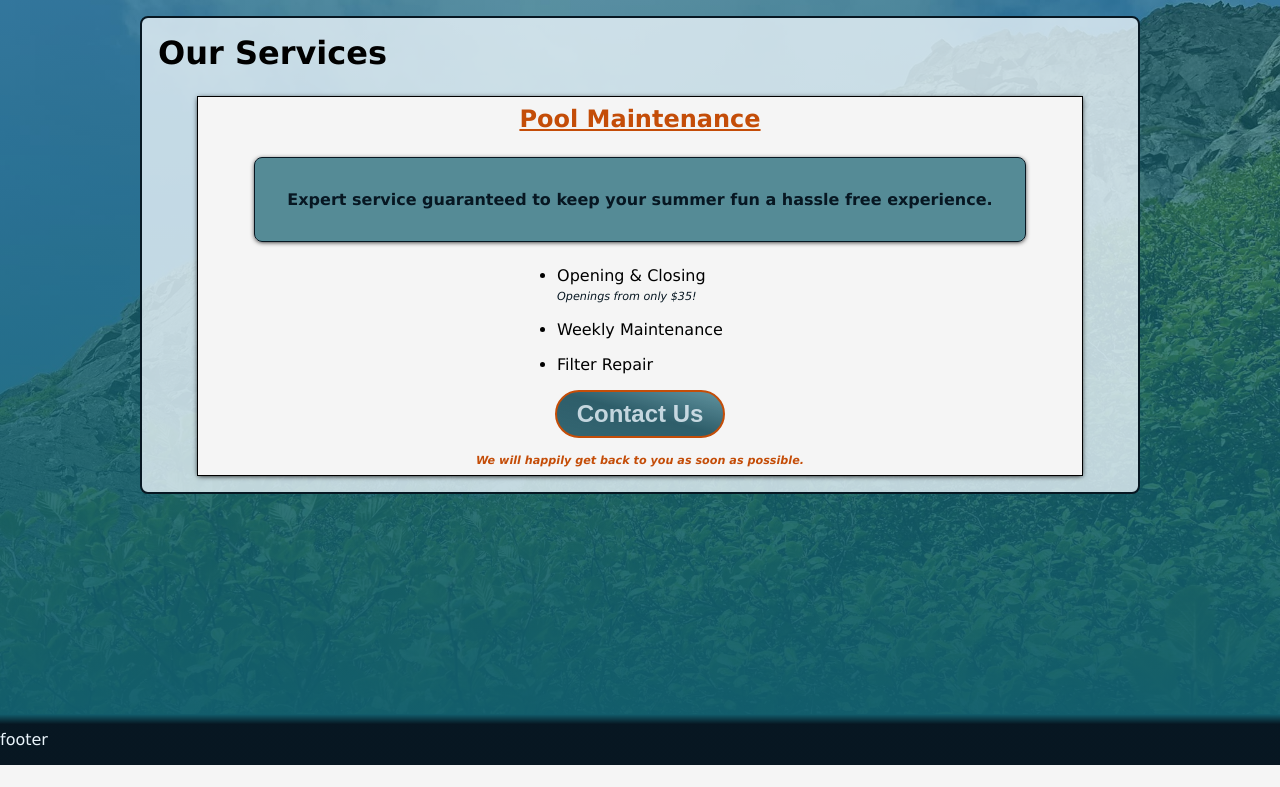
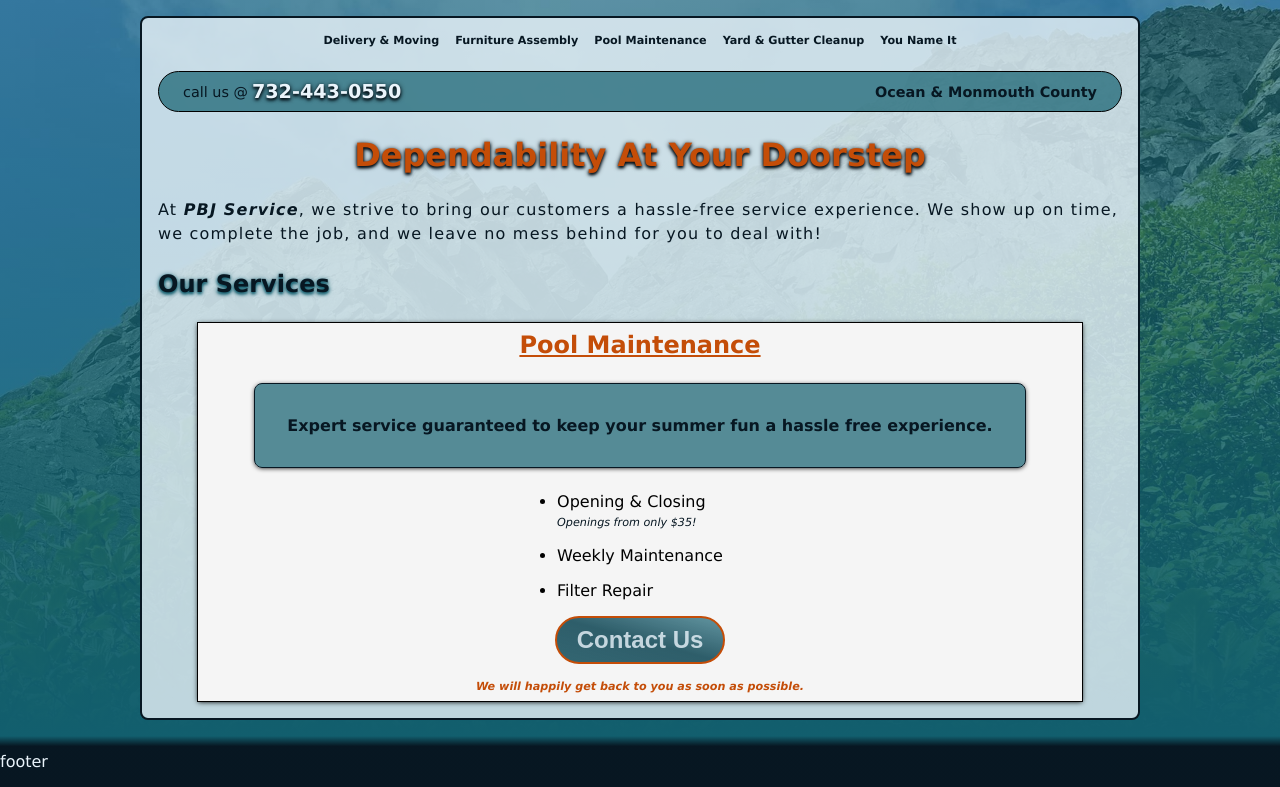
Before and after one commit to jake-the-cake/django_peakbound, a Django app: template flamingo/service/templates/service/service-home.html in a window 1280 px wide. Shown: the part 35-822 px from the top of the page. Before the commit the page ends 800 px from the top, so only its background shows below. Run offline with Django 5.2, Linux system fonts and the light colour scheme; the template is opened without the code that fills it, so the values that code supplies are empty.

Commit message:
service page

```diff
--- a/flamingo/flamingo/views.py
+++ b/flamingo/flamingo/views.py
@@ -1,8 +1,9 @@
 # from django.http import HttpResponse
 from django.shortcuts import render
+from _config.links import footer
 
 def homepage(request):
-	return render(request, 'home.html', { 'site': 'peakbound' })
+	return render(request, 'home.html', { 'site': 'peakbound', 'links': footer['peakbound']})
 
 
 def about(request):
--- a/flamingo/service/templates/service/service-home.html
+++ b/flamingo/service/templates/service/service-home.html
@@ -6,7 +6,33 @@ PBJ Service Co
 {% endblock %}
 
 {% block content %}
-	<h1 class="w-100 mb-6">Our Services</h1>
+  <div class="flex-col ai-center gap-6">
+    <ul class="link-list-horizontal gap-4 text-sm bold">
+      <li>
+        <a href="" class="primary hover-accent">Delivery & Moving</a>
+      </li>
+      <li>
+        <a href="" class="primary hover-accent">Furniture Assembly</a>
+      </li>
+      <li>
+        <a href="" class="primary hover-accent">Pool Maintenance</a>
+      </li>
+      <li>
+        <a href="" class="primary hover-accent">Yard & Gutter Cleanup</a>
+      </li>
+      <li>
+        <a href="" class="primary hover-accent">You Name It</a>
+      </li>
+    </ul>
+    <div class="px-6 py-2 w-100 secondary-700 b-sm pill flex jc-between ai-center">
+      <span class="text-md flex ai-center text-primary">call us @<span class="bold text-light ts-dark-2 text-lg ms-1">732-443-0550</span></span>
+      <span class="bold text-primary text-md">Ocean & Monmouth County</span>
+    </div>
+    <h1 class="ts-dark-2 text-accent text-center">Dependability At Your Doorstep</h1>
+    <p class="text-primary ls-12 lh-15">
+      At <span class="italic bold">PBJ Service</span>, we strive to bring our customers a hassle-free service experience. We show up on time, we complete the job, and we leave no mess behind for you to deal with!
+    </p>
+    <h2 class="ts-secondary-2 text-primary w-100">Our Services</h2>
     <section id="new-arrivals" class='white b-sm py-2 px-4 shadow-sm flex-col'>
       <h2 class="text-accent text-center underline">Pool Maintenance</h2>
       <p class="secondary-700 text-primary bold mx-10 my-6 p-8 b-sm br-2 shadow-sm">Expert service guaranteed to keep your summer fun a hassle free experience.</p>
@@ -22,4 +48,5 @@ PBJ Service Co
       <button class="bold text-xl btn-secondary px-5 py-2 m-auto">Contact Us</button>
       <p class="m-auto text-sm text-accent mt-4 bold italic">We will happily get back to you as soon as possible.</p>
     </section>
+  </div>
 {% endblock %}
--- a/flamingo/static/css/quiggle.css
+++ b/flamingo/static/css/quiggle.css
@@ -1070,3 +1070,18 @@
 .light-mask {
 	filter: invert(87%);
 }
+
+.ts-dark-2 {
+	text-shadow: 0px 1px 5px var(--dark),
+								0px 2px 3px var(--dark);
+}
+
+.ts-light-2 {
+	text-shadow: 0px 1px 5px var(--light),
+								0px 2px 3px var(--light);
+}
+
+.ts-secondary-2 {
+	text-shadow: 0px 1px 5px var(--secondary),
+								0px 2px 3px var(--secondary);
+}
--- a/flamingo/static/css/style.css
+++ b/flamingo/static/css/style.css
@@ -289,6 +289,39 @@ textarea {
 	transform: rotate(180deg);
 }
 
+.link-list-horizontal {
+	display: flex;
+	justify-content: center;
+	align-items: center;
+	list-style: none;
+}
+
+.link-list-horizontal li {
+	text-align: center;
+}
+
+.link-list-horizontal li a {
+	text-decoration: none;
+}
+
+a {
+	--link_color: var(--accent);
+	text-decoration: none;
+	color: var(--link_color);
+	background-color: transparent !important;
+	transition: .3s color linear;
+}
+
+a.primary {
+	--link_color: var(--primary);
+}
+a.primary:hover {
+	--link_color: var(--light);
+}
+a.hover-accent:hover {
+	--link_color: var(--accent);
+}
+
 @media only screen and (max-width: 1050px) {.item-grid{ --columns: 3;}}
 @media only screen and (max-width: 800px) {.item-grid{ --columns: 2;}}
 @media only screen and (max-width: 550px) {.item-grid{ --columns: 1;}}
--- a/flamingo/templates/layout-empty.html
+++ b/flamingo/templates/layout-empty.html
@@ -17,7 +17,7 @@
 			No content.
 		{% endblock %}
 	</main>
-		{% include 'components/footer.html' with site=site %}
+		{% include 'components/footer.html' with site=site links=links %}
 	<script src="{% static 'js/main.js' %}"></script>
 </body>
 </html>
```
Also changed, not shown: flamingo/_config/links.py (added, +46 -0 lines), flamingo/service/templates/service/service-pools.html (added, +25 -0 lines), flamingo/templates/components/footer.html (+10 -8 lines), flamingo/db.sqlite3. Lines whose indentation alone changed are shown as unchanged.
